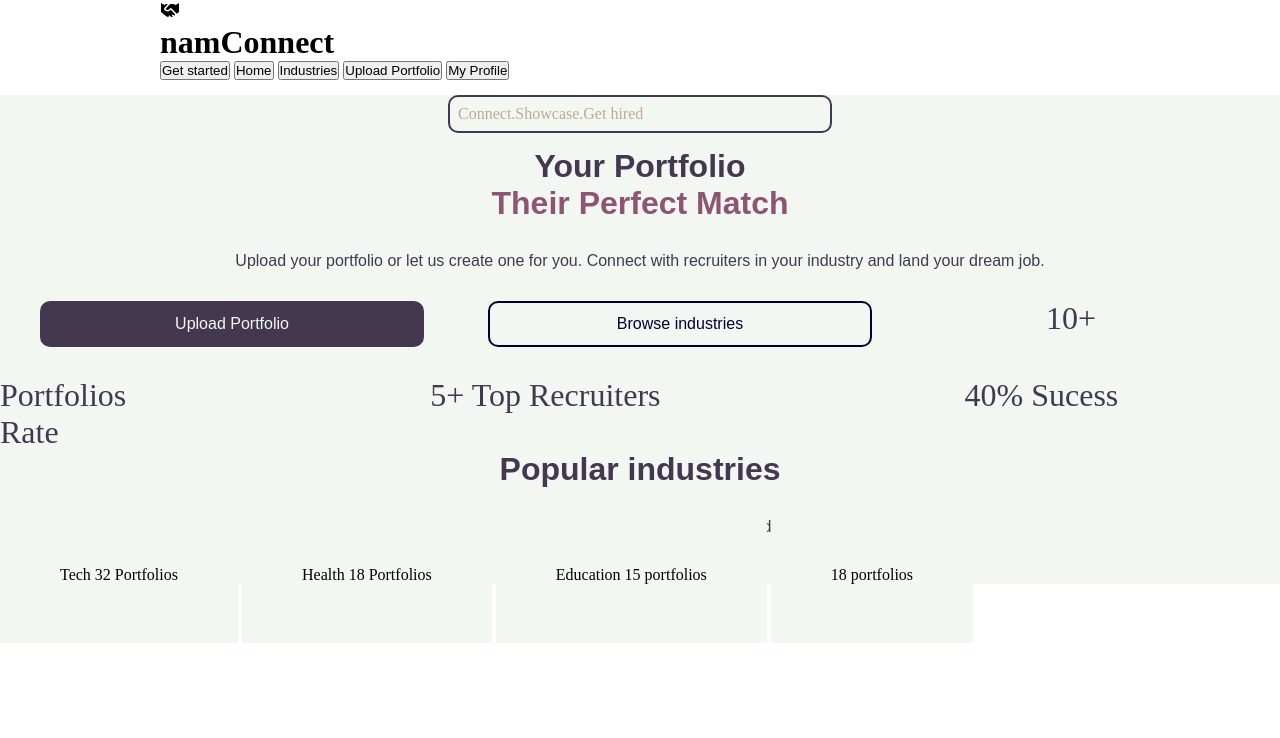
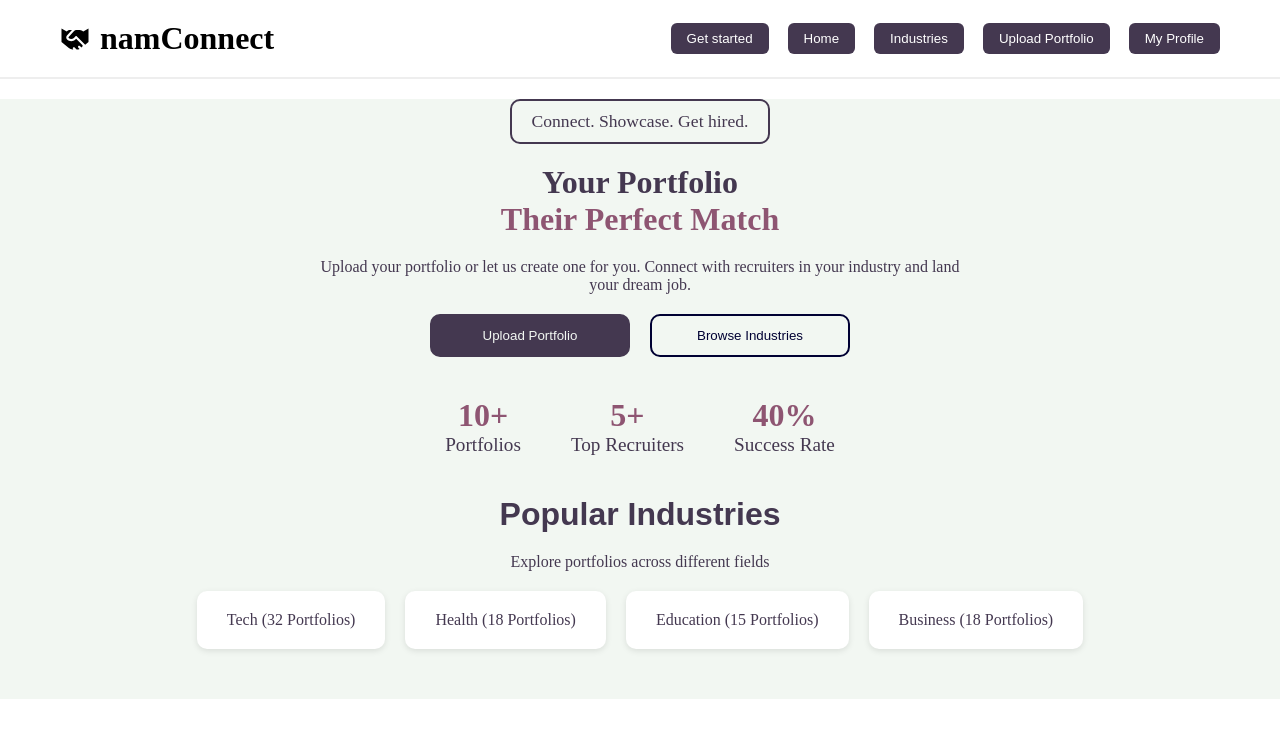
Before and after one commit to lisa-ce/namConnectPortfolioApp, a plain HTML site: page index.html in a window 1280 px wide. Drawn offline with Linux system fonts and the light colour scheme.

Commit message:
updated html and css on the index

```diff
--- a/index.html
+++ b/index.html
@@ -3,37 +3,58 @@
 <head>
   <meta charset="UTF-8">
   <meta name="viewport" content="width=device-width, initial-scale=1.0">
-  <title>namConnect home</title>
+  <title>namConnect Home</title>
   <link rel="stylesheet" href="styles.css">
-
 </head>
 <body>
+
   <header class="header-name">
+    <div class="logo">
       <img src="handshake-solid-full.svg" alt="namConnect handshake icon">
       <h1 class="namconnect">namConnect</h1>
+    </div>
+
+    <nav class="nav-links">
       <button>Get started</button>
       <button>Home</button>
       <button>Industries</button>
       <button>Upload Portfolio</button>
       <button>My Profile</button>
+    </nav>
   </header>
 
   <main class="main-page">
-    <p class="main-para">Connect.Showcase.Get hired</p>
+    <p class="main-para">Connect. Showcase. Get hired.</p>
+
     <h1 class="sec">Your Portfolio</h1>
     <h1 class="third">Their Perfect Match</h1>
-    <p class="second">Upload your portfolio or let us create one for you. Connect with recruiters in your industry and land your dream job.</p>
+
+    <p class="second">
+      Upload your portfolio or let us create one for you. Connect with recruiters
+      in your industry and land your dream job.
+    </p>
+
+    <div class="btn-group">
       <button class="for-upload-port">Upload Portfolio</button>
-<button class="for-browse-ind">Browse industries</button>
-<p class="stats active">10+ <span class="activeports"></span> Portfolios</span></p>
-<p class="stats top-recruiters">5+ Top Recruiters</p>
-<p class="stats rate">40% Sucess Rate</p>
-<h1 class="industries">Popular industries</h1>
+      <button class="for-browse-ind">Browse Industries</button>
+    </div>
+
+    <div class="stats-container">
+      <p class="stats"><span class="number">10+</span> Portfolios</p>
+      <p class="stats"><span class="number">5+</span> Top Recruiters</p>
+      <p class="stats"><span class="number">40%</span> Success Rate</p>
+    </div>
+
+    <h1 class="industries">Popular Industries</h1>
     <p class="second">Explore portfolios across different fields</p>
-<div class="tech">Tech 32 Portfolios</div>
-<div class="health">Health 18 Portfolios</div>
-<div class="education">Education 15 portfolios</div>
-<div class="business">18 portfolios</div>
+
+    <div class="industries-grid">
+      <div class="industry-card">Tech (32 Portfolios)</div>
+      <div class="industry-card">Health (18 Portfolios)</div>
+      <div class="industry-card">Education (15 Portfolios)</div>
+      <div class="industry-card">Business (18 Portfolios)</div>
+    </div>
+
   </main>
 
 </body>
--- a/styles.css
+++ b/styles.css
@@ -1,115 +1,157 @@
-*{
+* {
   margin: 0;
-  padding:0;
- box-sizing:border-box;
+  padding: 0;
+  box-sizing: border-box;
 }
 
-main{
-background-color: #F2F7F2;
+/* HEADER */
+.header-name {
+  display: flex;
+  justify-content: space-between;
+  align-items: center;
+  padding: 20px 60px;
+  background-color: #fff;
+  border-bottom: 2px solid #eee;
 }
 
-.header-name{
- margin-left: 10rem;
-  background-color:#fff;
-}
-img{
-  width: 20px;
-  margin-left:o;
-}
-button{
-  display: inline-block;
-}
-.main-para{
-  border: 2px solid #443850;
-  border-radius:10px;
-  height:10%;
-  width:30%;
-  margin: 15px auto;
-  color:#bcaa99;
-  padding:8px
-}
-.sec{
-  color:#443850;
-  font-weight:900px;
-  font-family:sans-serif;
- font-style: normal;
- text-align: center;
+.logo {
+  display: flex;
+  align-items: center;
+  gap: 10px;
 }
 
-.third{
-  color:#8e5572;
-  font-weight:900px;
-  font-family:sans-serif;
- font-style: normal;
+.logo img {
+  width: 30px;
+}
+
+.nav-links button {
+  margin-left: 15px;
+  padding: 8px 16px;
+  border: none;
+  background: #443850;
+  color: white;
+  border-radius: 6px;
+  cursor: pointer;
+}
+
+.nav-links button:hover {
+  opacity: 0.8;
+}
+
+/* MAIN PAGE */
+main {
+  background-color: #F2F7F2;
+  padding-bottom: 50px;
+}
+
+.main-para {
+  border: 2px solid #443850;
+  border-radius: 10px;
+  width: fit-content;
+  margin: 20px auto;
+  padding: 10px 20px;
+  color: #443850;
+  font-size: 1.1rem;
+}
+
+.sec {
+  color: #443850;
   text-align: center;
+  margin-top: 20px;
+  font-weight: 900;
 }
-.second{
-  font-family: Arial, Helvetica, sans-serif;
-  color:#443850;
-margin: 30px;
+
+.third {
+  color: #8e5572;
+  text-align: center;
+  font-weight: 900;
+  margin-bottom: 15px;
 }
-.for-upload-port{
+
+.second {
+  text-align: center;
+  padding: 0 20px;
+  color: #443850;
+  font-size: 1rem;
+  margin: 20px auto;
+  max-width: 700px;
+}
+
+.btn-group {
+  display: flex;
+  justify-content: center;
+  gap: 20px;
+  margin-top: 10px;
+  margin-bottom: 20px;
+}
+
+.for-upload-port {
   border: 2px solid #443850;
   background-color: #443850;
   color: #F2F7F2;
   padding: 12px;
- margin-left: 40px;
   border-radius: 10px;
-width: 30%;
-margin-right: 20px;
-font-family: Arial, Helvetica, sans-serif;
-font-size:medium;
+  width: 200px;
+  cursor: pointer;
 }
-.for-browse-ind{
+
+.for-browse-ind {
   background-color: #F2F7F2;
   color: #003;
   padding: 12px;
   border: 2px solid #003;
-  margin-left: 40px;
   border-radius: 10px;
-width: 30%;
-margin-right: 20px;
-font-family: Arial, Helvetica, sans-serif;
-font-size:medium;
+  width: 200px;
+  cursor: pointer;
 }
 
-.stats{
-  display: inline;
-  row-gap: 1opx;
-  gap: 45px;
-  margin: 40px;
-  background-color: #F2F7F2;
+/* STATS */
+.stats-container {
+  display: flex;
+  justify-content: center;
+  gap: 50px;
+  margin: 40px 0;
 }
 
-.active,.top-recruiters,.rate{
-  margin:150px;
-  color:#443850;
-font-size: xx-large;
- margin-top: 30px;
+.stats {
+  text-align: center;
+  font-size: 1.2rem;
+  color: #443850;
+}
 
+.number {
+  font-size: 2rem;
+  font-weight: bold;
+  color: #8e5572;
+  display: block;
+}
 
-}
-.activeports{
-  color: #bcaa99;
-  display: block;
-  margin-left: 30px;
-  margin-top: 30px;
-}
-.industries{
+/* INDUSTRIES */
+.industries {
   color: #443850;
   text-align: center;
   font-family: Arial, Helvetica, sans-serif;
+  margin-top: 10px;
 }
-.second{
-  text-align: center;
+
+.industries-grid {
+  display: flex;
+  justify-content: center;
+  gap: 20px;
+  margin-top: 20px;
+  flex-wrap: wrap;
 }
-.tech,.health,.education,.business{
-background-color: #F2F7F2;
-display: inline;
-padding: 60px;
+
+.industry-card {
+  background-color: white;
+  padding: 20px 30px;
+  border-radius: 10px;
+  box-shadow: 0 2px 6px rgba(0,0,0,0.1);
+  font-size: 1rem;
+  color: #443850;
+  cursor: pointer;
 }
-/*  #8E5572-purple
-bbbe64-green
-F2F7F2 white
-,BCAA99 chocolatey
-,443850 purple*/
+
+.industry-card:hover {
+  background-color: #ebe7fa;
+}
```
Lines whose indentation alone changed are shown as unchanged.
